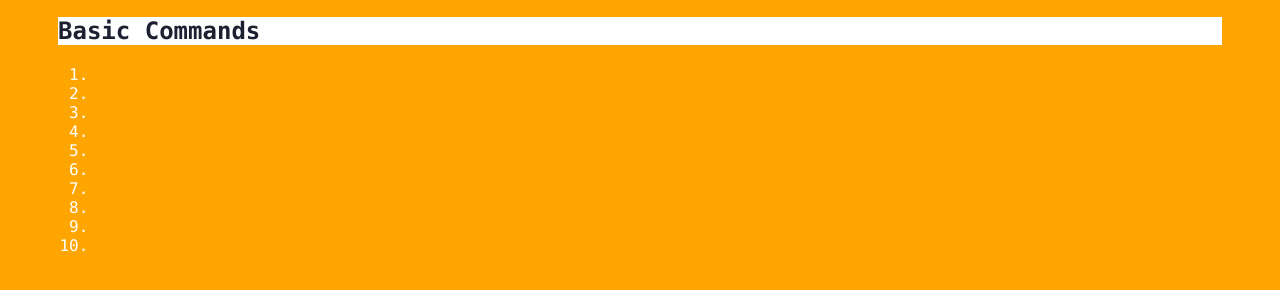
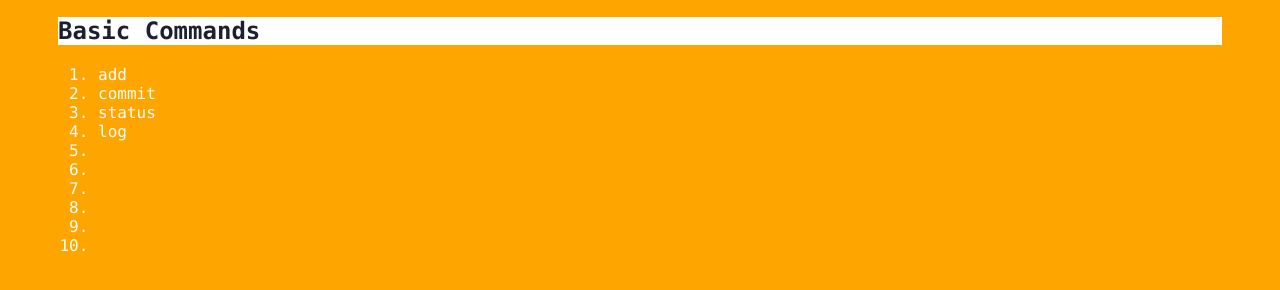
Before and after one commit to callmexss/geek-git, a plain HTML site: page index.htm in a window 1280 px wide. Both pictures are taken after a click on the element "Basic Commands". Shown: the part 276-566 px from the top of the page. Drawn offline with Linux system fonts and the light colour scheme.

Commit message:
Update index.htm

```diff
--- a/index.htm
+++ b/index.htm
@@ -29,10 +29,10 @@
         <div class="accordion"><h1>Basic Commands</h1></div>
             <div class="panel">
                 <ol>
-                    <li></li>
-                    <li></li>
-                    <li></li>
-                    <li></li>
+                    <li>add</li>
+                    <li>commit</li>
+                    <li>status</li>
+                    <li>log</li>
                     <li></li>
                     <li></li>
                     <li></li>
```
